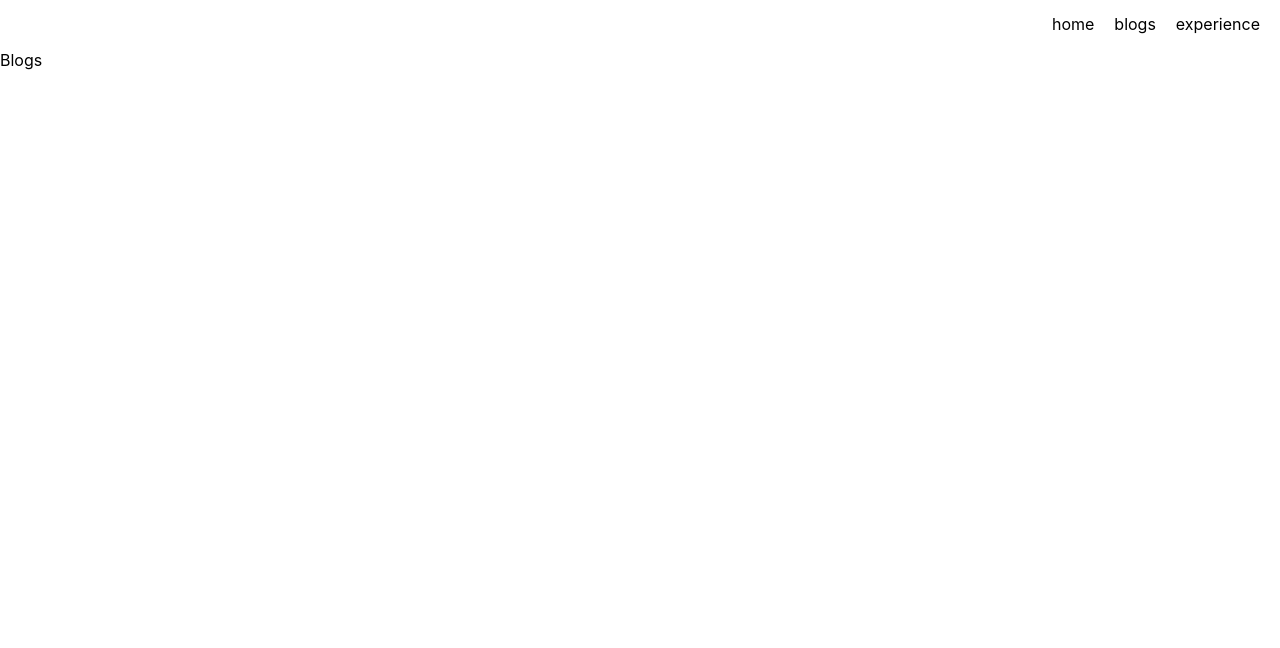
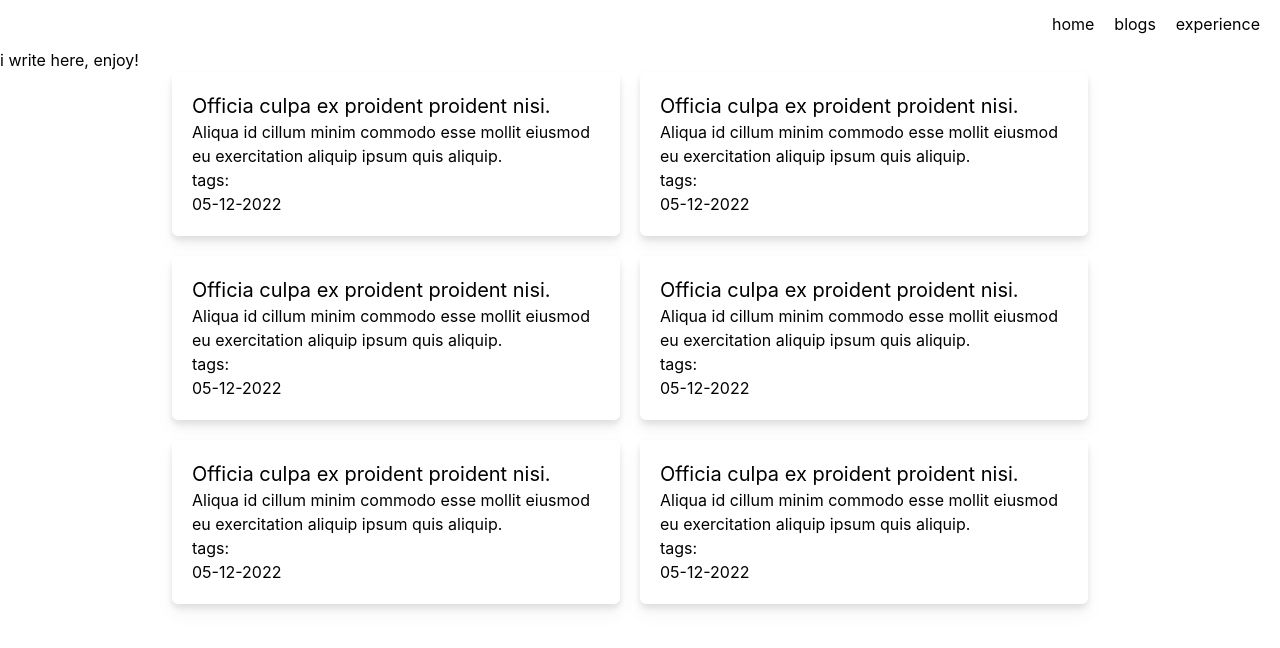
Before and after one commit to frrsfuzn/personal-website-v1, a Next.js app: page /blogs in a window 1280 px wide. Shown: the top 648 px of the page. Built offline with nearby package versions, Linux system fonts and the light colour scheme.

Commit message:
refactor layout and add blog component

```diff
--- a/pages/blogs.tsx
+++ b/pages/blogs.tsx
@@ -1,10 +1,19 @@
 import React from 'react'
 import Layout from '../src/components/layout'
+import Blog from '../src/components/molecules/blog'
 
 function Blogs() {
   return (
     <Layout>
-        <h1>Blogs</h1>
+        <h1>i write here, enjoy!</h1>
+        <div className='flex flex-wrap justify-center '>
+        <Blog title="Officia culpa ex proident proident nisi." desc="Aliqua id cillum minim commodo esse mollit eiusmod eu exercitation aliquip ipsum quis aliquip." date="05-12-2022"/>
+        <Blog title="Officia culpa ex proident proident nisi." desc="Aliqua id cillum minim commodo esse mollit eiusmod eu exercitation aliquip ipsum quis aliquip." date="05-12-2022"/>
+        <Blog title="Officia culpa ex proident proident nisi." desc="Aliqua id cillum minim commodo esse mollit eiusmod eu exercitation aliquip ipsum quis aliquip." date="05-12-2022"/>
+        <Blog title="Officia culpa ex proident proident nisi." desc="Aliqua id cillum minim commodo esse mollit eiusmod eu exercitation aliquip ipsum quis aliquip." date="05-12-2022"/>
+        <Blog title="Officia culpa ex proident proident nisi." desc="Aliqua id cillum minim commodo esse mollit eiusmod eu exercitation aliquip ipsum quis aliquip." date="05-12-2022"/>
+        <Blog title="Officia culpa ex proident proident nisi." desc="Aliqua id cillum minim commodo esse mollit eiusmod eu exercitation aliquip ipsum quis aliquip." date="05-12-2022"/>
+    </div>
     </Layout>
   )
 }
--- a/src/components/layout.tsx
+++ b/src/components/layout.tsx
@@ -9,7 +9,9 @@ function Layout({ children }: LayoutProps) {
   return (
     <div className="h-screen w-screen pt-12">
       <Navbar />
-      {children}
+      <div className="container mx-auto">
+        {children}
+      </div>
     </div>
   );
 }
--- /dev/null
+++ b/src/components/molecules/blog.tsx
@@ -0,0 +1,23 @@
+import React from "react";
+
+interface BlogProps {
+  title: string;
+  desc: string;
+  date: string;
+}
+
+function Blog({ title, desc, date }: BlogProps) {
+  return (
+    <div className="max-w-md bg-white drop-shadow-lg p-5 mb-5 mr-5 rounded-md">
+      <h1 className="text-xl">{title}</h1>
+      <p>{desc}</p>
+      <label>tags:</label>
+      <div>
+
+      </div>
+      <p>{date}</p>
+    </div>
+  );
+}
+
+export default Blog;
--- a/src/components/organism/navbar.tsx
+++ b/src/components/organism/navbar.tsx
@@ -1,16 +1,22 @@
-import React from 'react'
-import Link from 'next/link'
+import React from "react";
+import Link from "next/link";
 
 function Navbar() {
   return (
-    <div className='flex h-12 justify-center items-center fixed top-0 left-0 right-0 z-50'>
-      <nav className='flex justify-end container'>
-        <Link className='mr-5' href="/">home</Link>
-        <Link className='mr-5' href="/blogs">blogs</Link>
-        <Link className="mr-5" href="/experience">experience</Link>
+    <div className="flex h-12 justify-center items-center fixed top-0 left-0 right-0 z-50 backdrop-blur-sm bg-white/30">
+      <nav className="flex justify-end container">
+        <Link className="mr-5" href="/">
+          <div className="bg-">home</div>
+        </Link>
+        <Link className="mr-5" href="/blogs">
+          blogs
+        </Link>
+        <Link className="mr-5" href="/experience">
+          experience
+        </Link>
       </nav>
     </div>
-  )
+  );
 }
 
-export default Navbar
+export default Navbar;
```
